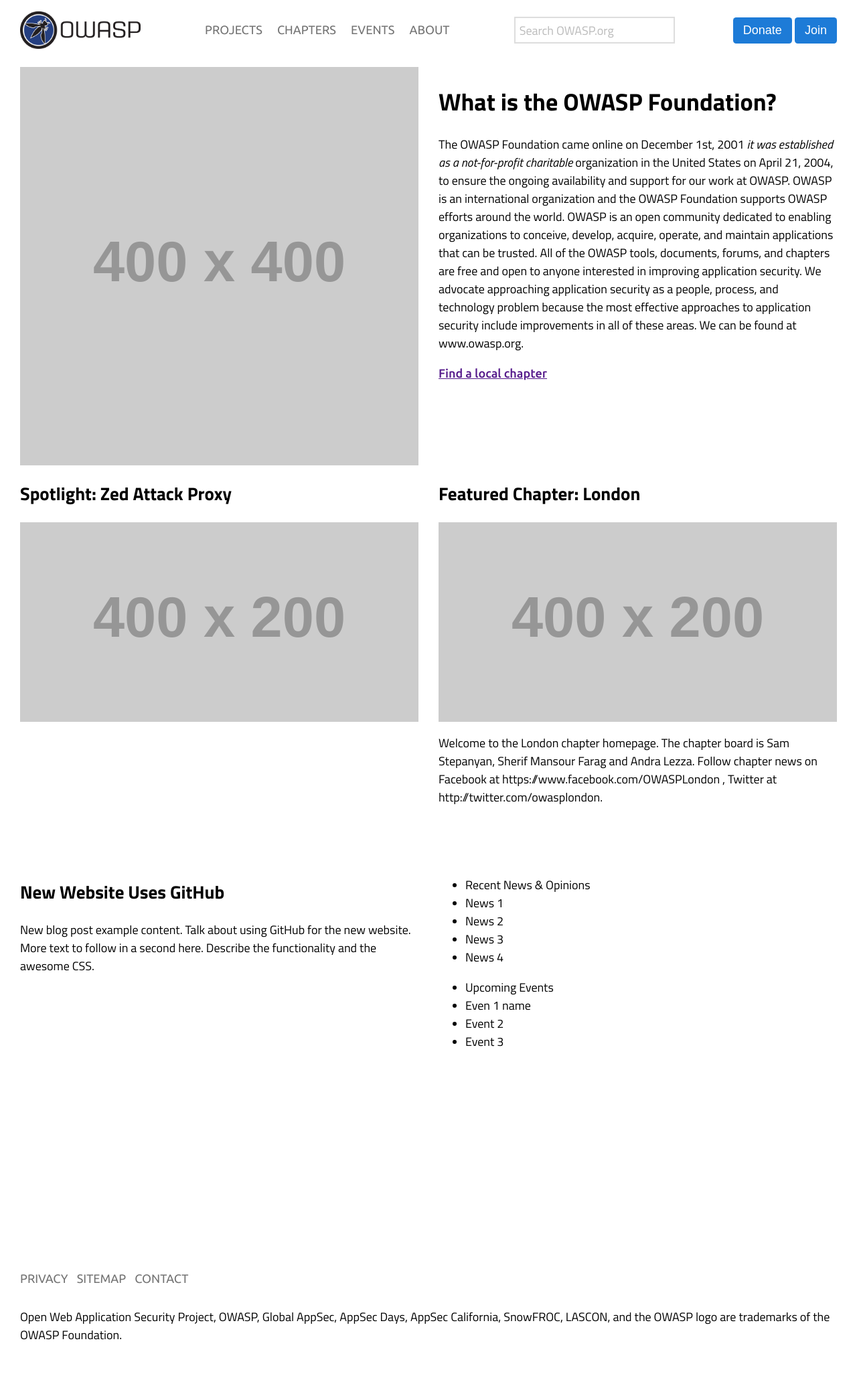
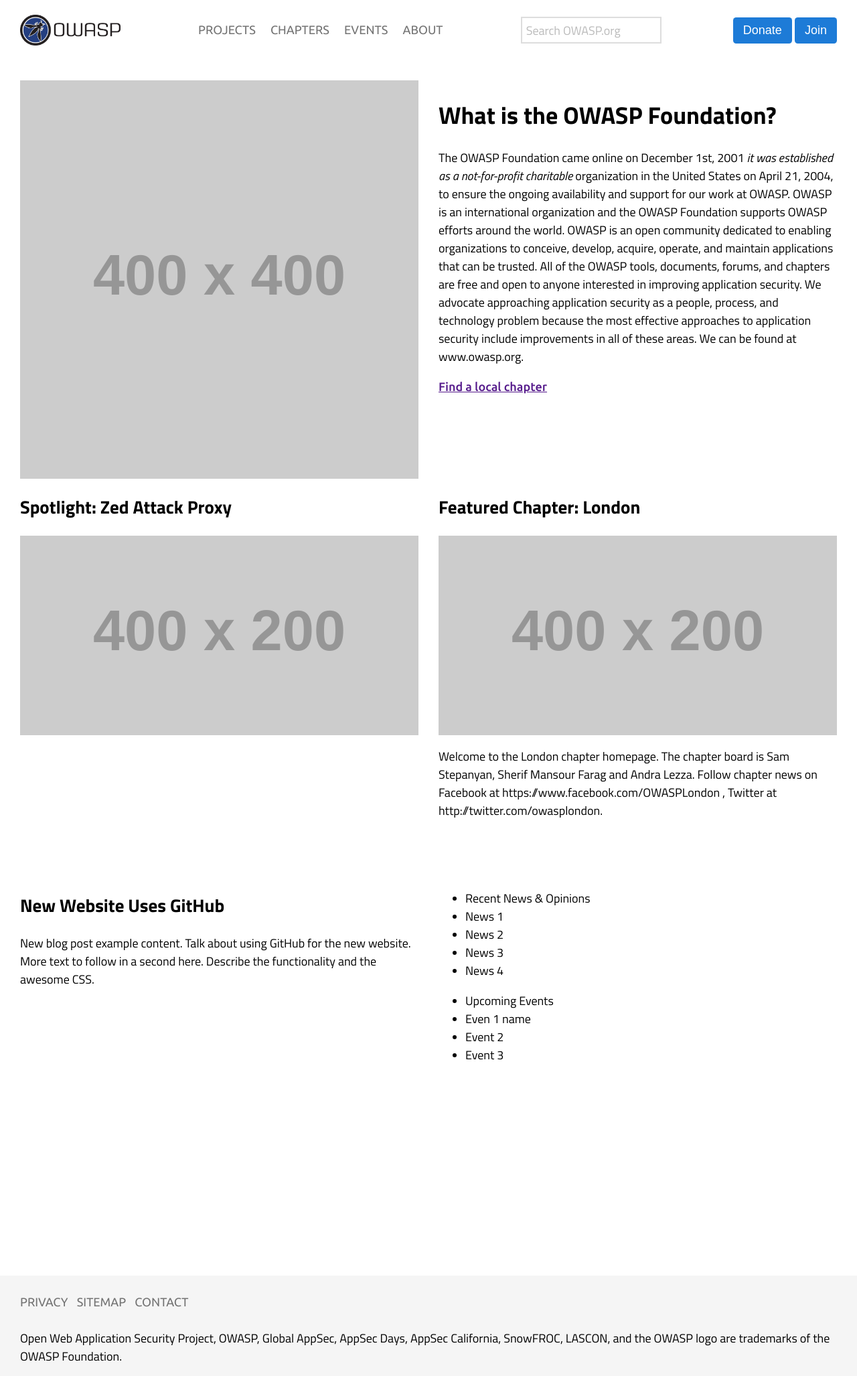
Before and after one commit to scorchingoyster/owasp-layout, a Jekyll site: the page built from index.md, in a window 1280 px wide. Shown: the whole page at 67% size. Built offline with Jekyll 4.4.1, drawn with Linux system fonts in a browser that asks for light colours.

Commit message:
refactor CSS files

```diff
--- a/_includes/header.html
+++ b/_includes/header.html
@@ -21,6 +21,7 @@
     <a href="#" class="alt-logo">
         <img src="/assets/image/logo.png" alt="">
     </a>
+    <div id="overlay" class="hide-el"></div>
     <ul class="mobile-menu hide-el" id="menu-toggle">
       <li>
         <a href="#" onclick="toggleMenu()">
--- a/_layouts/home.html
+++ b/_layouts/home.html
@@ -2,7 +2,7 @@
 <head>
   {% include head.html %}
 </head>
-<body class="home">
+<body class="base-grid home">
   {% include header.html %}
 
   <main>
--- a/_sass/_base.scss
+++ b/_sass/_base.scss
@@ -1,5 +1,10 @@
-// font declarations
+/*
+general styling for general items
+use titillium for content display, ubuntu for UI elements
+*/
 
+
+// base font styling
 h1, h2, h3, h4, h5, h6 {
   font-family: 'titillium_bold', sans-serif;
 }
@@ -26,8 +31,7 @@ code {
   font-family: 'ubuntu_medium', sans-serif;
 }
 
-// desktop layout
-
+// basic layout spec
 header, main, footer {
   max-width: $grid-val * 43; // 30 * 43 = 1290px
   width: 100%;
@@ -40,3 +44,29 @@ main {
     width: 100%;
   }
 }
+
+.base-grid {
+  display: grid;
+  // default to mobile grid of 1 column
+  grid-template-rows: $grid-val*4 1fr $grid-val*5;
+  grid-template-columns: 1fr;
+  grid-template-areas: "header" "body" "footer";
+}
+
+header {
+  grid-area: header;
+  max-height: $grid-val * 3; // 90px
+}
+
+main {
+  grid-area: body;
+}
+
+footer {
+  grid-area: footer;
+  padding-top: $grid-val/2; // 15px
+  background-color: whitesmoke;
+  .disclaimer {
+    margin: $grid-val/2 0;
+  }
+}
--- a/_sass/_home.scss
+++ b/_sass/_home.scss
@@ -1,26 +1,11 @@
-// layout for homepage
+/*
+home layout specific styling
+currently only used for homepage
+*/
+
+// desktop grid of 2 equal columns for homepage content
+@media screen and (min-width: $content-bp) {
   .home {
-  display: grid;
-  // default to mobile grid of 1 column
-  grid-template-rows: 100px 1fr 150px;
-  grid-template-columns: 1fr;
-  grid-template-areas: "header" "body" "footer";
-}
-
-header {
-  grid-area: header;
-}
-
-main {
-  grid-area: body;
-}
-
-footer {
-  grid-area: footer;
-}
-
-@media screen and (min-width: $content-bp) {
-  // desktop grid of 2 equal columns for homepage content
     main {
       display: grid;
       grid-template-rows: 1fr 1fr 1fr;
@@ -35,3 +20,4 @@ footer {
       }
     }
   }
+}
--- a/_sass/_nav.scss
+++ b/_sass/_nav.scss
@@ -1,25 +1,20 @@
-.top-nav {
-  button {
-    @include cta-button;
-  }
-}
+/*
+navigation related styling
+header, footer, mobile navigation menu
+*/
 
 // desktop nav
-header {
-  max-height: $grid-val * 3; // 90px
-}
-
 .desktop-logo {
   display: inline-block;
   img {
     width: 100%;
-    max-width: 180px;
+    max-width: $grid-val*5; // 150px
   }
 }
 
 .site-search {
   width: 100%;
-  max-width: $grid-val * 8; // 240px
+  max-width: $grid-val * 7; // 210px
   border: 2px solid #dddddd;
   padding: 6px;
   border-radius: 0;
@@ -48,6 +43,13 @@ header {
   }
 }
 
+.top-nav {
+  margin-bottom: 50px;
+  button {
+    @include cta-button;
+  }
+}
+
 .bot-nav {
   max-height: 50px;
   a:first-child {
@@ -63,7 +65,6 @@ header {
 }
 
 // mobile nav
-
 .menu-toggler {
   position: fixed;
   margin-left: $grid-val/2;
@@ -71,6 +72,7 @@ header {
   color: #222222;
 }
 
+// mobile menu drawer, displays when toggled on
 .mobile-menu {
   position: fixed;
   left: 0;
@@ -78,6 +80,7 @@ header {
   width: 75%;
   height: 100%;
   margin: 0;
+  z-index: 3;
   overflow: scroll;
   background-color: $bg-blue;
   box-shadow: 2px 0 6px #555555;
@@ -106,6 +109,19 @@ header {
   }
 }
 
+#overlay {
+  position: fixed;
+  display: block;
+  width: 100%;
+  height: 100%;
+  top: 0;
+  left: 0;
+  right: 0;
+  bottom: 0;
+  background-color: rgba(0,0,0,0.5);
+  z-index: 2;
+}
+
 .alt-logo {
   display: block;
   margin: $grid-val/2 auto;
@@ -115,6 +131,7 @@ header {
   }
 }
 
+// replace desktop nav with mobile nav
 @media screen and (max-width: 1019px) {
   .top-nav,
   .bot-nav {
--- a/_sass/_util.scss
+++ b/_sass/_util.scss
@@ -1,3 +1,9 @@
+/*
+SCSS and styling utilities
+variables, mixins, font specs
+*/
+
+
 // variables
 $fa-font-path: "/assets/fontawesome";
 $font-path: "/assets/font";
@@ -13,12 +19,12 @@ $content-bp: $grid-val*28; // 840px
 
 // mixins
 @mixin hide-el {
+  display: none;
   position: absolute;
   left: -99999px;
   width: 0;
   height: 0;
   visibility: hidden;
-  display: none;
   opacity: 0.0;
 }
 
--- a/assets/js/util.js
+++ b/assets/js/util.js
@@ -1,8 +1,12 @@
+// toggle mobile menu through CSS class toggle
 function toggleMenu() {
   var x = document.getElementById("menu-toggle");
+  var y = document.getElementById("overlay");
   if (x.classList.contains("hide-el")) {
     x.className = "mobile-menu";
+    y.className = "";
   } else {
     x.className = "mobile-menu hide-el";
+    y.className = "hide-el";
   }
 }
```
Also changed, not shown: _layouts/col-sidebar.html (renamed from _layouts/two-col.html). Lines whose indentation alone changed are shown as unchanged.
